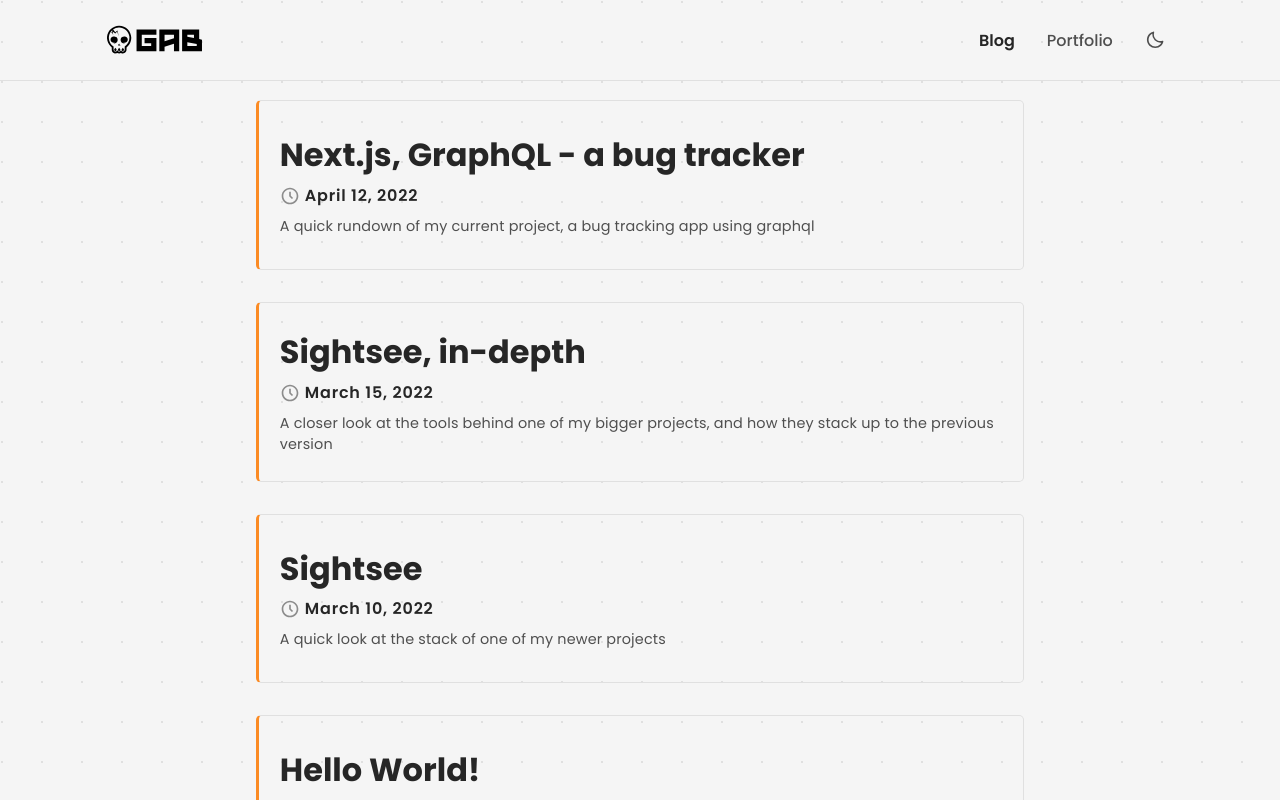
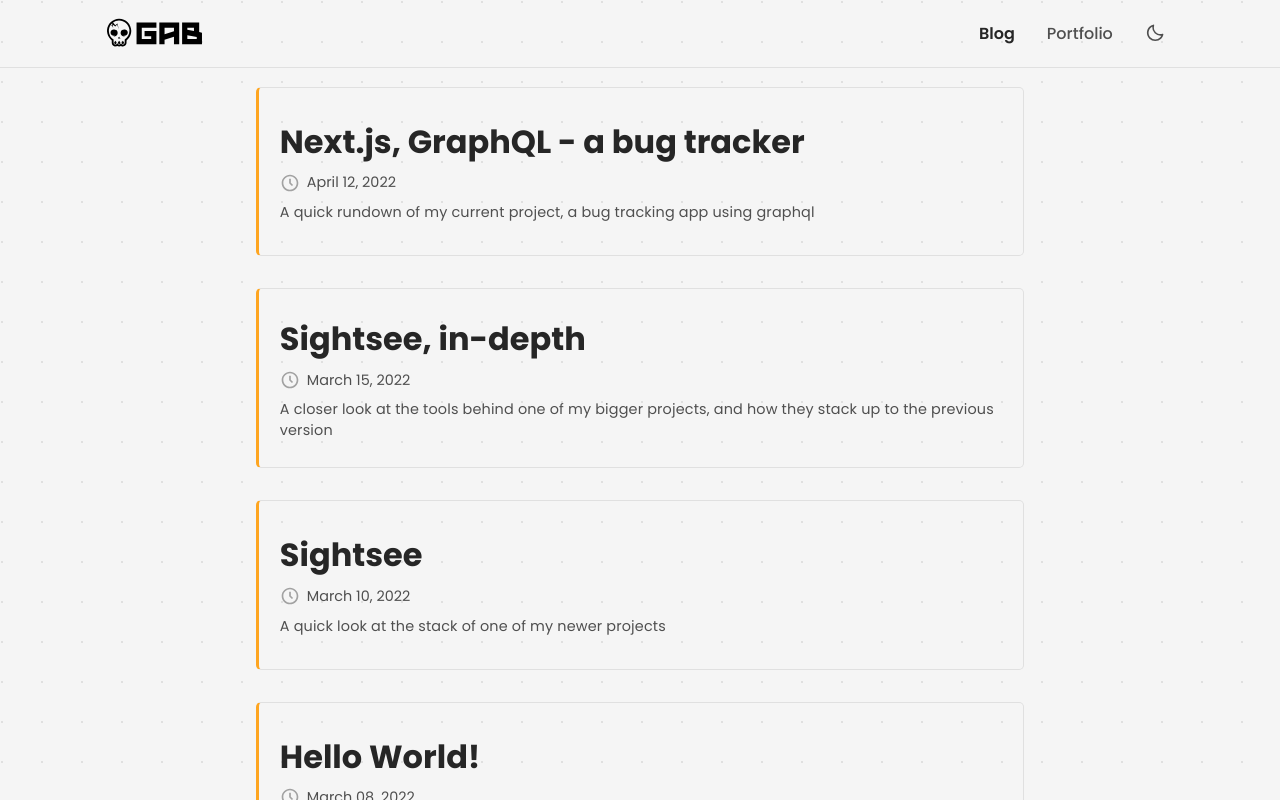
Before and after one commit to Darkryhr/digital-garden, a Next.js app: page /blog in a window 1280 px wide. Shown: the top 800 px of the page. Built offline with nearby package versions, Linux system fonts and the light colour scheme.

Commit message:
chore: improve style consistency

```diff
--- a/components/date-formatter.js
+++ b/components/date-formatter.js
@@ -1,16 +1,17 @@
 import { parseISO, format } from 'date-fns';
 import styled from 'styled-components';
 import { BiTimeFive } from 'react-icons/bi';
+import { breakpoint } from './styled/breakpoints';
 
-const DateFormatter = ({ dateString }) => {
+const DateFormatter = ({ dateString, light }) => {
   const date = parseISO(dateString);
   return (
-    <Time dateTime={dateString}>
+    <Time dateTime={dateString} $light={light}>
       <BiTimeFive
         size={20}
         style={{
           opacity: 0.5,
-          marginRight: '5px',
+          marginRight: '7px',
         }}
       />
       {format(date, 'MMMM dd, yyyy')}
@@ -21,9 +22,13 @@ const DateFormatter = ({ dateString }) => {
 export default DateFormatter;
 
 const Time = styled.time`
-  font-weight: 600;
-  letter-spacing: 0.05rem;
+  font-weight: ${props => (props.$light ? 400 : 700)};
+  opacity: ${props => (props.$light ? 0.8 : 1)};
+  font-size: ${props => (props.$light ? '0.9rem' : '1rem')};
   padding-top: 0.5rem;
   display: flex;
   align-items: center;
+  @media (${breakpoint.device.sm}) {
+    font-size: 0.8rem;
+  }
 `;
--- a/components/header/HeaderStyles.js
+++ b/components/header/HeaderStyles.js
@@ -6,8 +6,7 @@ export const Nav = styled.nav`
   display: flex;
   justify-content: space-between;
   align-items: center;
-  padding: 1.2rem 4rem;
-  min-height: 80px;
+  padding: 1rem 4rem;
   width: 100%;
   max-width: ${breakpoint.size.lg};
   margin: 0 auto;
--- a/components/post-preview.js
+++ b/components/post-preview.js
@@ -20,7 +20,7 @@ const PostPreview = ({ title, date, excerpt, slug }) => {
       >
         <SpacedRow>
           <PreviewTitle>{title}</PreviewTitle>
-          <DateFormatter dateString={date} />
+          <DateFormatter dateString={date} light={true} />
         </SpacedRow>
         <PreviewSubtitle>{excerpt}</PreviewSubtitle>
       </PreviewWrapper>
--- a/components/styled/theme.js
+++ b/components/styled/theme.js
@@ -2,7 +2,7 @@ export const darkTheme = {
   colors: {
     primary: '#181818',
     secondary: '#333333',
-    accent: '#fb8b24',
+    accent: '#FEA520',
     text: '#f7f7f7',
     gradient: `
 linear-gradient(315deg, #ff4e00 0%, #ec9f05 74%)
@@ -13,7 +13,7 @@ export const lightTheme = {
   colors: {
     primary: '#F5F5F5',
     secondary: '#E0E0E0',
-    accent: '#fb8b24',
+    accent: '#FEA520',
     text: '#262626',
     gradient: `
     linear-gradient(315deg, #ff4e00 0%, #ec9f05 74%)
--- a/components/styled/typography.js
+++ b/components/styled/typography.js
@@ -19,9 +19,9 @@ export const Heading1 = styled(motion.h1)`
 export const Heading2 = styled.h2`
   font-weight: 700;
   line-height: 1.16;
-  font-size: 3.2rem;
+  font-size: 3rem;
   @media (${breakpoint.device.sm}) {
-    font-size: 2.5rem;
+    font-size: 2rem;
   }
   @media (${breakpoint.device.xs}) {
     font-size: 1.8rem;
```
Also changed, not shown: components/post-body.js (+27 -13 lines), pages/blog/[slug].js (+16 -14 lines).
